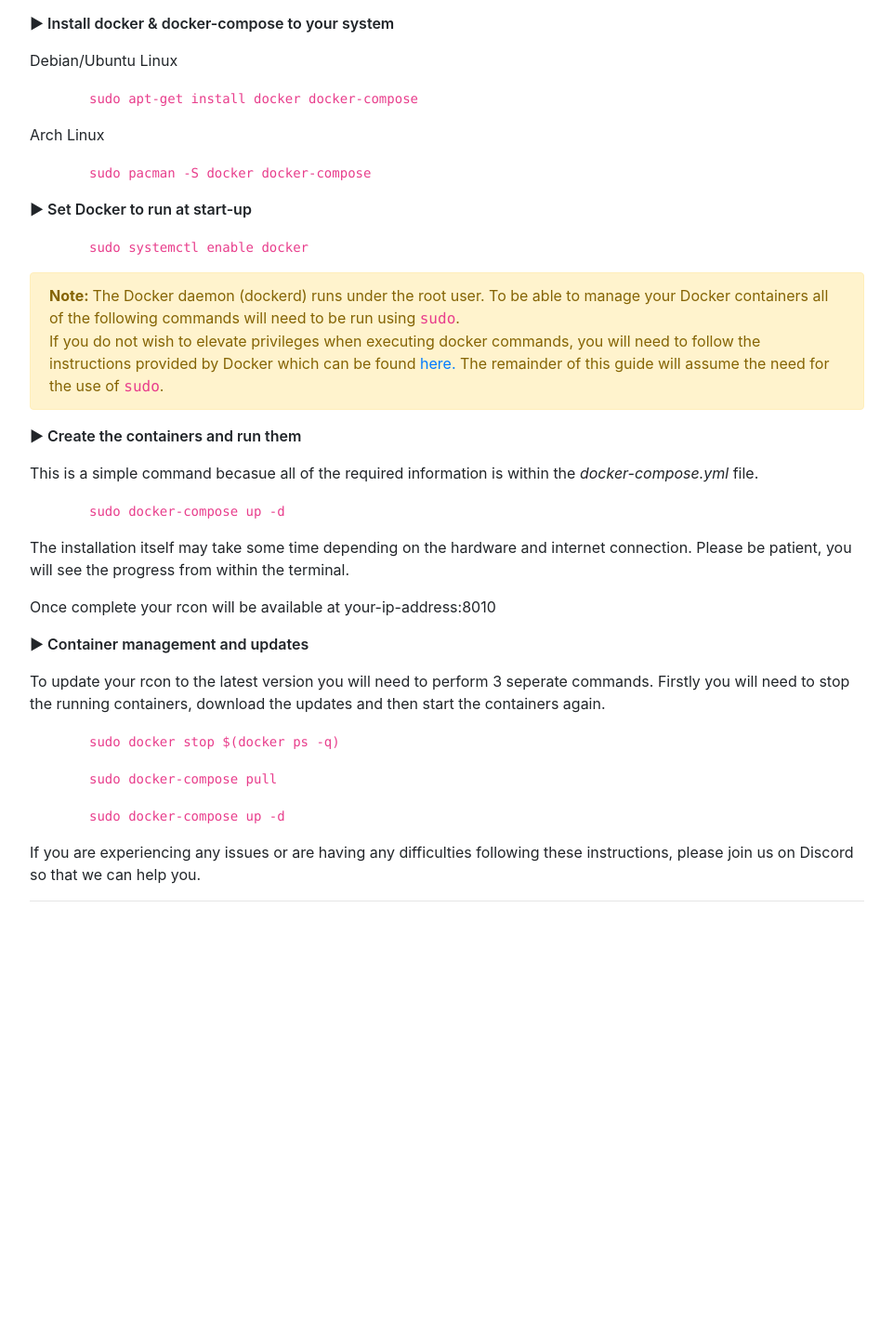
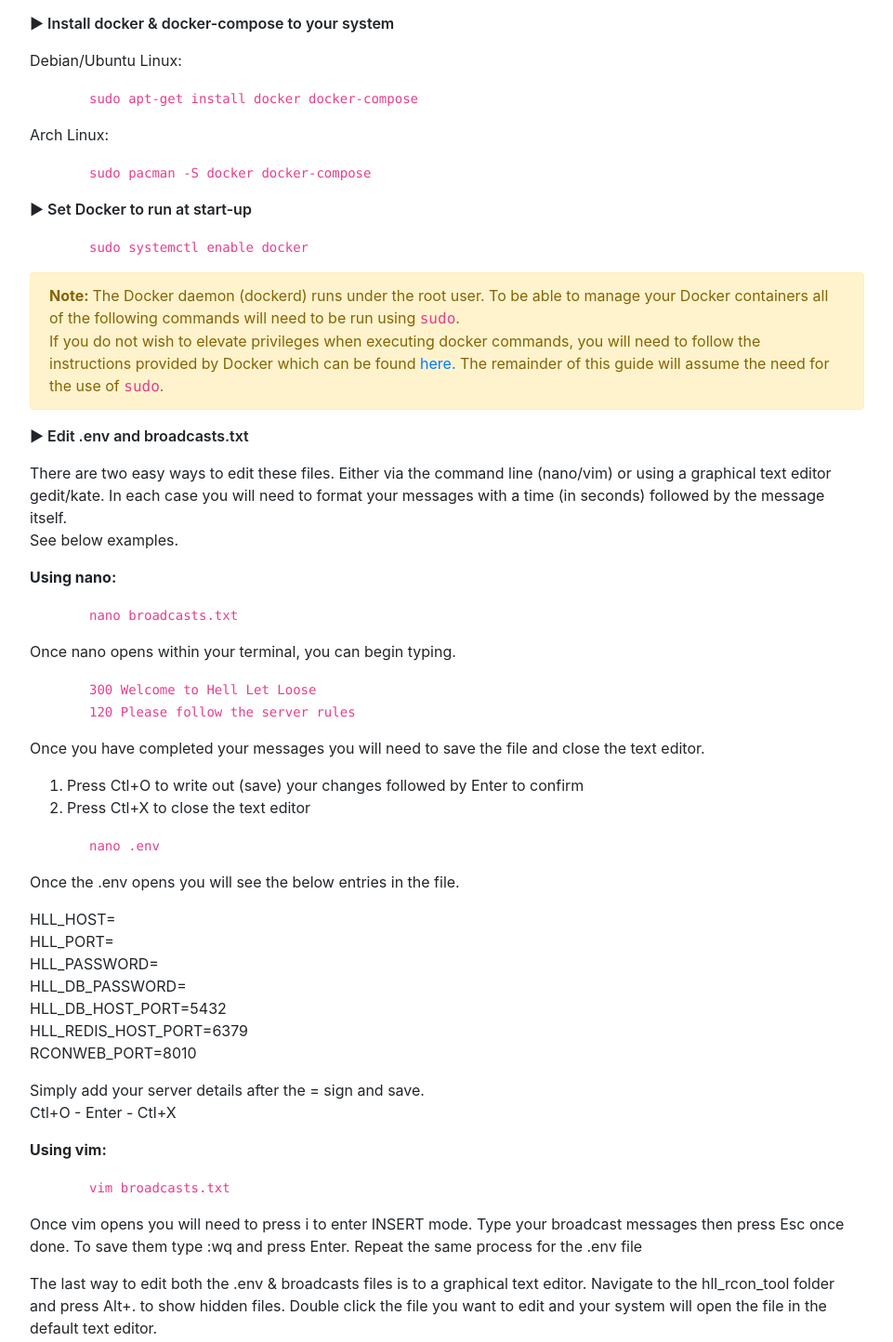
Before and after one commit to el1-x/rcon_website, a plain HTML site: page linux/index.html in a window 1280 px wide. Shown: the part 1660-3104 px from the top of the page at 93% size, without its empty margins (159-1120 px from the left). Before the commit the page ends 2646 px from the top, so only its background shows below. Drawn offline with nearby package versions, Linux system fonts and the light colour scheme.

Commit message:
Added .env & broadcast instructions

```diff
--- a/linux/index.html
+++ b/linux/index.html
@@ -74,7 +74,7 @@
           </div>
         </div>
         <div id="inst">
-        	<h5>The following instructions need to be entered into a command line interface (Terminal)</h5>
+        	<h5>The following <span style="color:#e83e8c;">instructions</span> need to be entered into a command line interface (Terminal)</h5>
         	<hr>
 					<p id="step" style="font-weight:600;">&#x25BA; Create a password to proctect your rcon</p>
 					<p>Change directory to the pw folder contained within the contents of the .zip file you extracted.</p>
@@ -84,20 +84,41 @@
 					<p>Return back to the main folder.</p>
 					<p><code>cd ..</code></p>
         	<p id="step" style="font-weight:600;">&#x25BA; Install docker & docker-compose to your system</p>
-        	<p>Debian/Ubuntu Linux</p>
+        	<p>Debian/Ubuntu Linux:</p>
         	<p><code class="text-monospace"> sudo apt-get install docker docker-compose</code></p>
-        	<p>Arch Linux</p>
+        	<p>Arch Linux:</p>
         	<p><code class="text-monospace">sudo pacman -S docker docker-compose</code></p>
         	<p id="step" style="font-weight:600;">&#x25BA; Set Docker to run at start-up</p>
         	<p><code class="text-monospace">sudo systemctl enable docker</code></p>
         	<div class="alert alert-warning" role="alert"><b>Note: </b>The Docker daemon (dockerd) runs under the root user. To be able to manage your Docker containers all of the following commands will need to be run using <span class="text-monospace" style="color:#e83e8c;">sudo</span>.<br>
           If you do not wish to elevate privileges when executing docker commands, you will need to follow the instructions provided by Docker which can be found <a href="https://docs.docker.com/install/linux/linux-postinstall/">here.</a> The remainder of this guide will assume the need for the use of <span class="text-monospace" style="color:#e83e8c;">sudo</span>.
-					</div>
+          </div>
+          <p id="step" style="font-weight:600;">&#x25BA; Edit .env and broadcasts.txt</p>
+          <p>There are two easy ways to edit these files. Either via the command line (nano/vim) or using a graphical text editor gedit/kate. In each case you will need to format your messages with a time (in seconds) followed by the message itself.<br>See below examples.</p>
+          <p><b>Using nano:</b></p>
+          <p><code class="text-monospace">nano broadcasts.txt</code></p>
+          <p>Once nano opens within your terminal, you can begin typing.</p>
+          <p><code class="text-monospace">300 Welcome to Hell Let Loose</code><br><code class="text-monospace">120 Please follow the server rules</code></p>
+          <p>Once you have completed your messages you will need to save the file and close the text editor.</p>
+          <p>
+            <ol>
+              <li>Press Ctl+O to write out (save) your changes followed by Enter to confirm</li>
+              <li>Press Ctl+X to close the text editor</li>
+            </ol>
+          </p>
+          <p><code class="text-monospace">nano .env</code></p>
+          <p>Once the .env opens you will see the below entries in the file.</p>
+          <p>HLL_HOST=<br>HLL_PORT=<br>HLL_PASSWORD=<br>HLL_DB_PASSWORD=<br>HLL_DB_HOST_PORT=5432<br>HLL_REDIS_HOST_PORT=6379<br>RCONWEB_PORT=8010</p>
+          <p>Simply add your server details after the = sign and save.<br> Ctl+O - Enter - Ctl+X</p>
+          <p><b>Using vim:</b></p>
+          <p><code class="text-monospace">vim broadcasts.txt</code></p>
+          <p>Once vim opens you will need to press i to enter INSERT mode. Type your broadcast messages then press Esc once done. To save them type :wq and press Enter. Repeat the same process for the .env file</p>
+          <p>The last way to edit both the .env & broadcasts files is to a graphical text editor. Navigate to the hll_rcon_tool folder and press Alt+. to show hidden files. Double click the file you want to edit and your system will open the file in the default text editor.</p>
 					<p id="step" style="font-weight:600;">&#x25BA; Create the containers and run them</p>
 					<p>This is a simple command becasue all of the required information is within the <em>docker-compose.yml</em> file.</p>
 					<p><code class="text-monospace">sudo docker-compose up -d</code></p>
 					<p>The installation itself may take some time depending on the hardware and internet connection. Please be patient, you will see the progress from within the terminal.</p>
-					<p>Once complete your rcon will be available at your-ip-address:8010</p>
+					<p>Once complete your rcon will be available at <span class="text-monospace">your.ip.address:8010</span></p>
 					<p id="step" style="font-weight:600;">&#x25BA; Container management and updates</p>
 					<p>To update your rcon to the latest version you will need to perform 3 seperate commands. Firstly you will need to stop the running containers, download the updates and then start the containers again.
 					<p><code class="text-monospace">sudo docker stop $(docker ps -q)</code></p>
```
